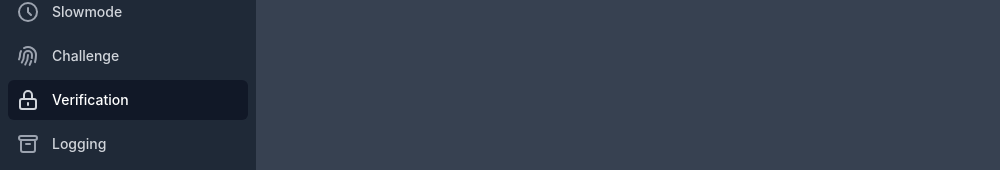
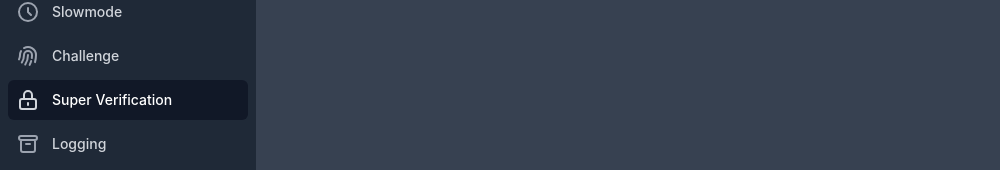
Before and after one commit to cleaner-bot/website, a Next.js app: page /dash/1/verification in a window 1280 px wide. Shown: the part 244-414 px from the top of the page, without its empty margins (0-1000 px from the left). Built offline with nearby package versions, Linux system fonts and the light colour scheme.

Commit message:
rename verification to super verification

```diff
--- a/components/dash/sidebar.jsx
+++ b/components/dash/sidebar.jsx
@@ -19,7 +19,7 @@ const navigation = [
     { name: "Anti Raid", id: "antiraid", icon: UsersIcon, restricted: true },
     { name: "Slowmode", id: "slowmode", icon: ClockIcon },
     { name: "Challenge", id: "challenge", icon: FingerPrintIcon },
-    { name: "Verification", id: "verification", icon: LockClosedIcon },
+    { name: "Super Verification", id: "verification", icon: LockClosedIcon },
     { name: "Logging", id: "logging", icon: ArchiveIcon },
     { name: "Impersonation", id: "impersonation", icon: IdentificationIcon },
     { name: "Workers", id: "workers", icon: CodeIcon, restricted: true },
--- a/pages/dash/[id]/antiraid.jsx
+++ b/pages/dash/[id]/antiraid.jsx
@@ -30,7 +30,7 @@ function AntiRaidDashboard({ config, setConfig, guild, guildId }) {
         <>
             <Header name="Anti Raid">
                 Anti Raid settings.
-                This is recommended for small. Big servers should take a look at <Link href={`/dash/${guildId}/verification`}><a className="hover:underline">Verification</a></Link>
+                This is recommended for small server. Big servers should take a look at <Link href={`/dash/${guildId}/verification`}><a className="font-bold hover:underline">Super Verification</a></Link>.
             </Header>
             <Section>
                 <ToggleBlock
--- a/pages/dash/[id]/verification.jsx
+++ b/pages/dash/[id]/verification.jsx
@@ -27,7 +27,7 @@ function VerificationDashboard({ config, setConfig, guild, guildId }) {
     const verifiedRole = guild.roles.find(role => role.id === config.verification_role);
     return (
         <>
-            <Header name="Verification">
+            <Header name="Super Verification">
                 Manage verification settings.
             </Header>
             <Section>
```
Also changed, not shown: mkdocs/help/verification.md (+1 -1 lines).
